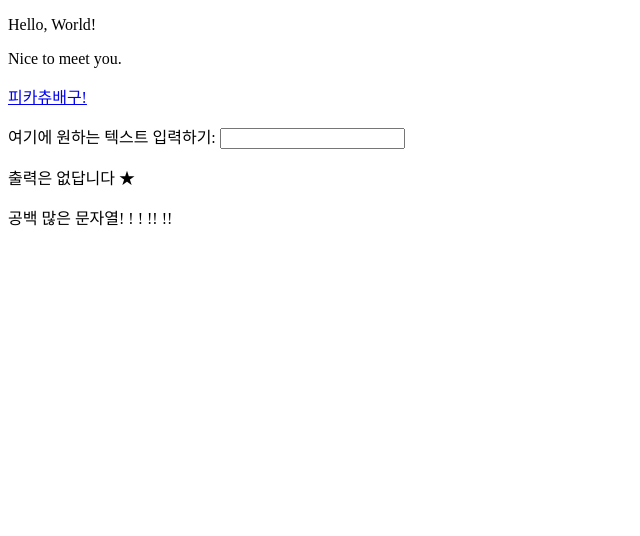
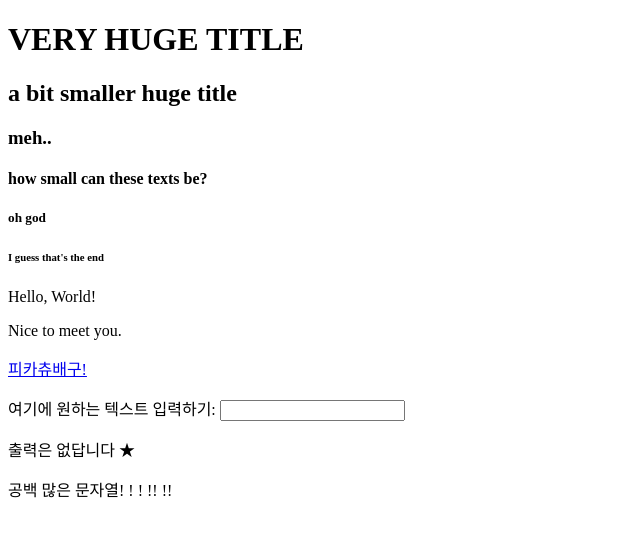
Before and after one commit to fluorine1001/fluorine.github.io, a plain HTML site: page index.html in a window 1280 px wide. Shown: the whole page, without its empty margins (0-640 px from the left). Drawn offline with Linux system fonts and the light colour scheme.

Commit message:
Update index.html

```diff
--- a/index.html
+++ b/index.html
@@ -7,6 +7,12 @@
 	<title>Ultra Hyper Page From SASA</title>
 </head>
 <body>
+<h1>VERY HUGE TITLE</h1>
+<h2>a bit smaller huge title</h2>
+<h3>meh..</h3>
+<h4>how small can these texts be?</h4>
+<h5>oh god</h5>
+<h6>I guess that's the end</h6>
   <p>Hello, World!</p>
 <p>Nice to meet you.</p>
 <p><a href=https://gorisanson.github.io/pikachu-volleyball/ko/ title="pikachu!!">피카츄배구!</a></p>
```
